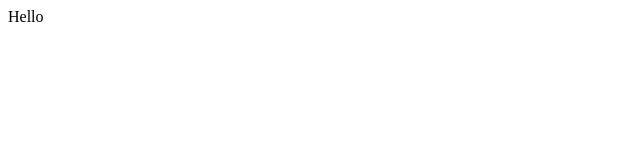
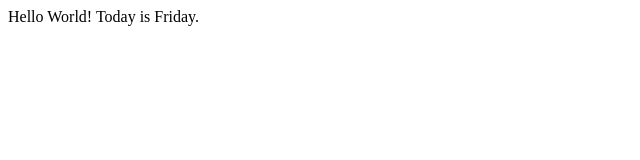
Before and after one commit to jeremyrome93/demo-repo, a plain HTML site: page index.html in a window 1280 px wide. Shown: the whole page, without its empty margins (0-640 px from the left). Drawn offline with Linux system fonts and the light colour scheme.

Commit message:
Updated text

```diff
--- a/index.html
+++ b/index.html
@@ -1,3 +1,4 @@
 <div>
-    Hello
+    Hello World!
+    Today is Friday.
 </div>
```
